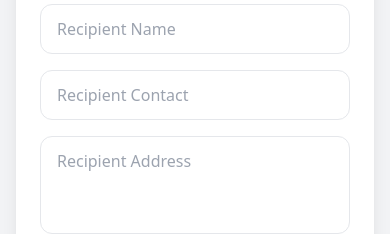
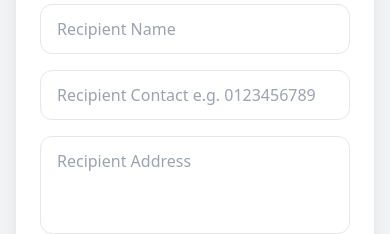
Before and after one commit to mark-25-git/qr-webapp-courier, a plain HTML site: page index.html in a window 390 px wide. Shown: the part 296-530 px from the top of the page. Drawn offline with nearby package versions, Linux system fonts and the light colour scheme.

Commit message:
added phone format in placeholder.

```diff
--- a/index.html
+++ b/index.html
@@ -15,7 +15,7 @@
         <input id="name" type="text" placeholder="Recipient Name"
           class="w-full px-4 py-3 border rounded-xl text-base sm:text-lg focus:outline-none focus:ring-2 focus:ring-blue-500" />
 
-        <input id="contact" type="text" placeholder="Recipient Contact"
+        <input id="contact" type="text" placeholder="Recipient Contact e.g. 0123456789"
           class="w-full px-4 py-3 border rounded-xl text-base sm:text-lg focus:outline-none focus:ring-2 focus:ring-blue-500" />
 
         <textarea id="address" rows="3" placeholder="Recipient Address"
```
